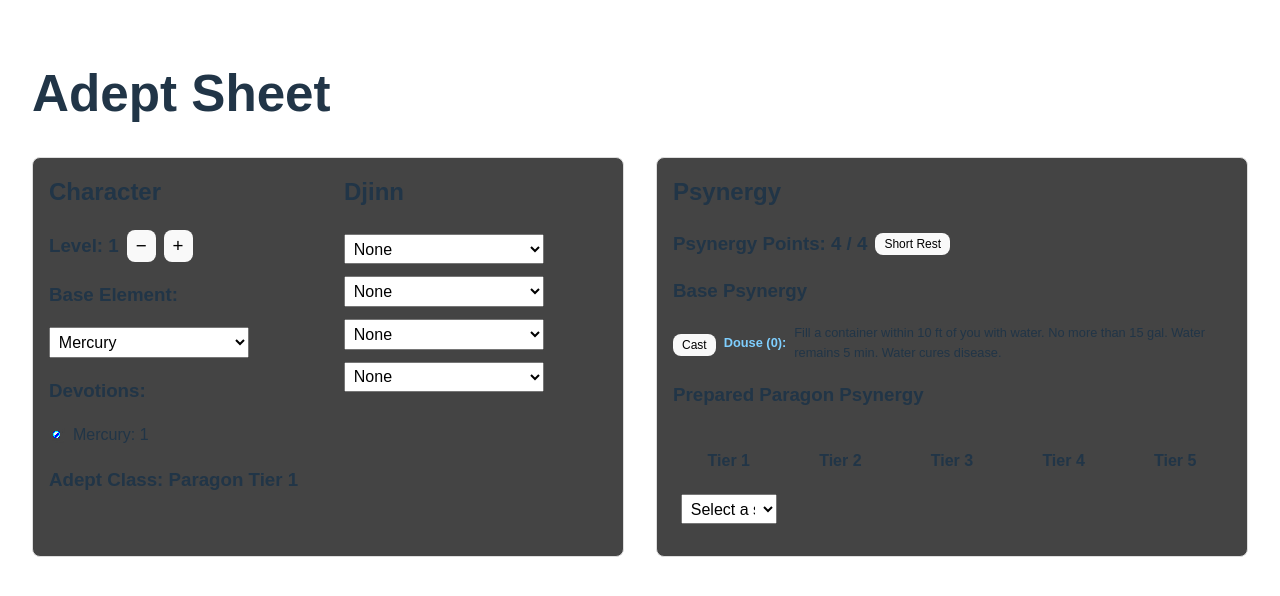
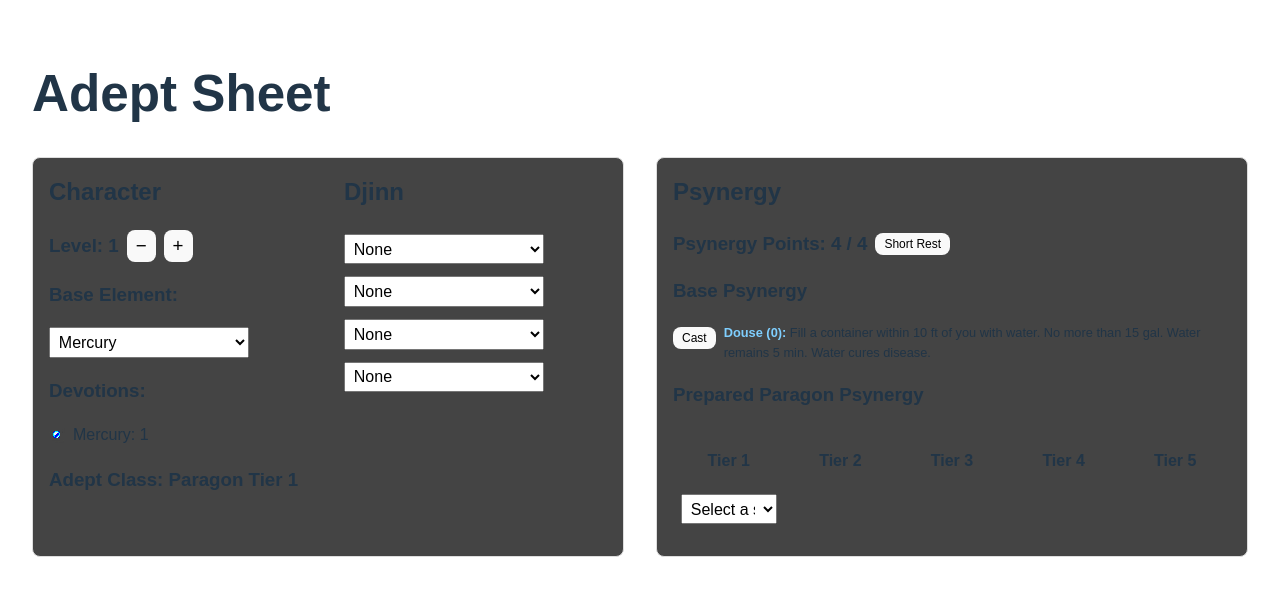
Before and after one commit to tangynacho/adept-sheet, a React (Vite) app: page / in a window 1280 px wide. Shown: the top 596 px of the page. Built offline with nearby package versions, Linux system fonts and the light colour scheme.

Commit message:
fixed alignment

```diff
--- a/src/App.jsx
+++ b/src/App.jsx
@@ -492,7 +492,15 @@ function App() {
           <h3>Base Psynergy</h3>
           <ul style={{ listStyle: 'none', padding: 0, fontSize: '0.8rem' }}>
             {basePsynergy.map((spell, index) => (
-              <li key={spell} style={{ display: 'flex', alignItems: 'center', gap: '0.5rem' }}>
+              <li
+                key={spell}
+                style={{
+                  display: 'flex',
+                  alignItems: 'flex-start', // <-- aligns top instead of center
+                  gap: '0.5rem',
+                  marginBottom: '0.5rem',
+                }}
+              >
                 {currentPP >= index && (
                   <button
                     style={{
@@ -500,6 +508,7 @@ function App() {
                       padding: '0.25rem 0.5rem',
                       marginTop: '0.25rem',
                       lineHeight: 1,
+                      whiteSpace: 'nowrap',
                     }}
                     onClick={() => {
                       setCurrentPP(prev => Math.max(0, prev - index));
@@ -508,10 +517,17 @@ function App() {
                     Cast
                   </button>
                 )}
-                <span style={{ color: elementColors[baseElement], whiteSpace: 'nowrap' }}>
-                  <strong>{spell} ({psynergyDetails[spell].cost}):</strong>
-                </span>
-                <span>{psynergyDetails[spell].description}</span>
+                <div>
+                  <span
+                    style={{
+                      color: elementColors[baseElement],
+                      whiteSpace: 'nowrap',
+                    }}
+                  >
+                    <strong>{spell} ({psynergyDetails[spell].cost}):</strong>
+                  </span>{' '}
+                  <span>{psynergyDetails[spell].description}</span>
+                </div>
               </li>
             ))}
           </ul>
```
